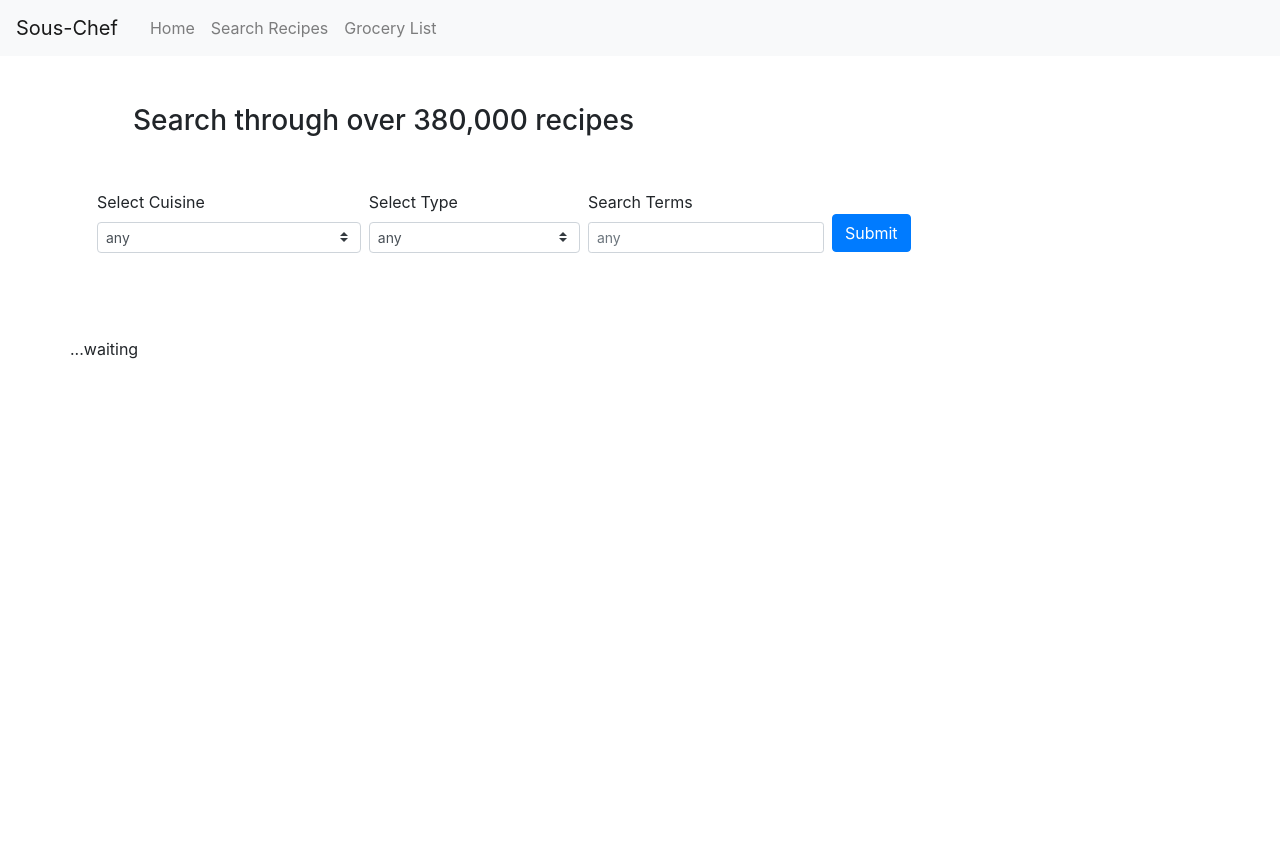
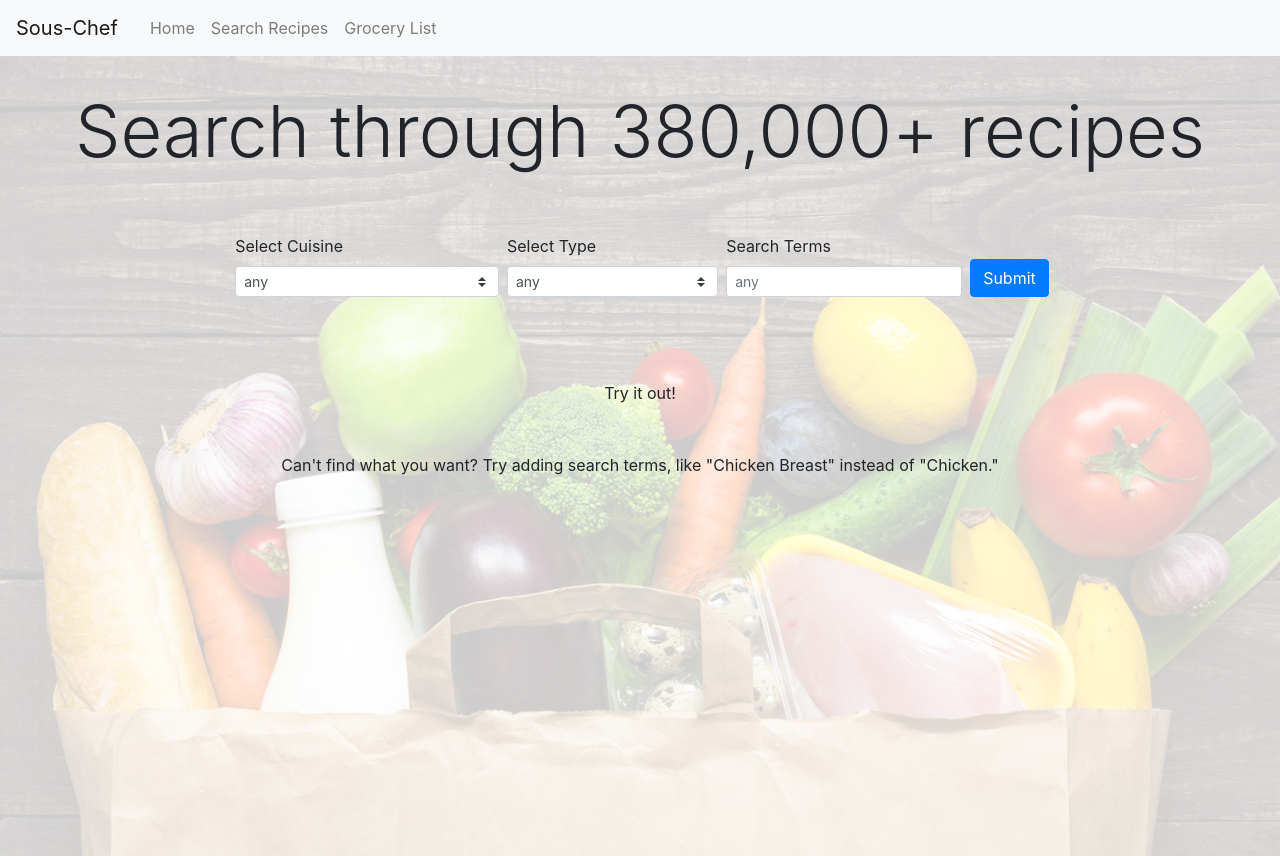
Before and after one commit to dgelok/sous-chef, a React (Create React App) app: page /Search in a window 1280 px wide. Before the commit the page ends 800 px from the top, so only its background shows below. Built offline with nearby package versions, Linux system fonts and the light colour scheme; no server answers.

Commit message:
final version

```diff
--- a/src/App.css
+++ b/src/App.css
@@ -42,7 +42,7 @@
 .bgImage {
   background-image: url("./Groceries.jpg");
   background-color: #cccccc;
-  height: 700px;
+  min-height: 100vh;
   background-attachment: fixed;
   background-position: center;
   background-repeat: no-repeat;
--- a/src/App.js
+++ b/src/App.js
@@ -1,7 +1,7 @@
 import React from 'react'
 import './App.css'
 import { Link } from 'react-router-dom'
-
+import {Button} from 'react-bootstrap'
 
 const App = () => {
   return (
@@ -10,7 +10,7 @@ const App = () => {
         <div className="hero-text">
           <h1 style={{fontSize:"50px"}}>Welcome to SousChef!</h1>
           <h5>Your personalized shopping and meal-prep manager</h5>
-          <Link to="/Search"><button>Get Started</button></Link>
+          <Link to="/Search"><Button>Get Started</Button></Link>
 
         </div>
       </div>
--- a/src/components/Groceries.js
+++ b/src/components/Groceries.js
@@ -4,6 +4,7 @@ import {Row, Container, Button} from 'react-bootstrap'
 import GroceryCard from './GroceryCard'
 import ShoppingCard from './ShoppingCard'
 import {showIngredients} from '../actions/actions'
+import '../css/search.css'
 
 const Groceries = () => {
 
@@ -54,32 +55,46 @@ const Groceries = () => {
     return <ShoppingCard key={index} name={aisle} items={ingObj[aisle]}/>
   })
 
+  let cards;
+  if (myGroceries.length === 0) {
+    cards = "No recipes selected yet. Try finding some new ones and adding them to your cart!"
+  }
+  else {
+      cards = myGroceries.map((r, index) =>{
+      return <GroceryCard key={index} recipe={r} />
+  })
+}
 
-  const cards = myGroceries.map((r, index) =>{
-    return <GroceryCard key={index} recipe={r} />
-  })
-
-
+//   if (props.recipes.length === 0) {
+//     myCards = "Try it out!"
+// }
+// else {
+//     myCards = props.recipes.map((r, index) =>{
+//         return <RecipeCard key={index} recipe={r}/>
+//     })
+// }
 
   return (
     <>
+    <div className="bgImage2">
     <Container>
       <Row className="m-0 d-flex justify-content-center">
-        <h1>Planned Recipes:</h1>
+        <h1 className="display-3 p-4">Planned Recipes</h1>
       </Row>
-      <Row className="m-1">
+      <Row className="m-1 d-flex justify-content-center">
         {cards}
       </Row>
       <Row className="mt-5 d-flex justify-content-center">
-        <h1>Let's go Shopping!</h1>
+        <h1 className="display-3 p-3">Let's go Shopping!</h1>
       </Row>
-      <Row className="mt-5 d-flex justify-content-center">
-        <Button onClick={showIngredientsButton}>Show all Items</Button>
+      <Row className="mt-3 d-flex justify-content-center">
+        <Button className="m-3" onClick={showIngredientsButton}>Re-display all Items</Button>
       </Row>
-      <Row>
+      <Row className='d-flex justify-content-center'>
         {ingredientCards}
       </Row>
     </Container>
+    </div>
     </>
   )
 }
--- a/src/components/GroceryCard.js
+++ b/src/components/GroceryCard.js
@@ -8,8 +8,8 @@ const GroceryCard = (props) => {
     let dispatch = useDispatch()
     let deleteRecipe = () =>{
         console.log('delete button pressed')
-        console.log(props.recipe.id)
-        console.log(props.recipe)
+        // console.log(props.recipe.id)
+        // console.log(props.recipe)
         dispatch(deleteRecipeFromShopping(props.recipe))
         dispatch(deleteFromIngredientsList(props.recipe))
     }
--- a/src/components/MyListItem.js
+++ b/src/components/MyListItem.js
@@ -1,5 +1,5 @@
 import React from 'react'
-import {Form, Button} from 'react-bootstrap'
+import {Form} from 'react-bootstrap'
 import {useDispatch} from 'react-redux'
 import {hideIngredient} from '../actions/actions'
 
--- a/src/components/Recipe.js
+++ b/src/components/Recipe.js
@@ -3,6 +3,7 @@ import {useSelector} from 'react-redux'
 import {Jumbotron, Button, Row, Col} from 'react-bootstrap'
 import {useDispatch} from 'react-redux'
 import {addRecipeToShopping, addToIngredientsList} from '../actions/actions'
+import '../css/search.css'
 
 
 const Recipe = () => {
@@ -12,10 +13,10 @@ const Recipe = () => {
   let myIngredients = useSelector(state => state.ingredientsList)
   let newIngredientsParser = (recipe) =>{
     // const myIngredients = useSelector(state => state.ingredientsList)
-    console.log("so far so good")
-    console.log(recipe)
+    // console.log("so far so good")
+    // console.log(recipe)
     for (let i of recipe.extendedIngredients) {
-            console.log(i)
+            // console.log(i)
             myIngredients.push({
                 aisle: i.aisle,
                 amount: i.amount,
@@ -30,8 +31,10 @@ const Recipe = () => {
   let handleClick = () =>{
     dispatch(addRecipeToShopping(myRecipe))
     newIngredientsParser(myRecipe)
+    console.log("A recipe was added to the shopping list")
   }
   const myRecipe = useSelector(state => state.individualRecipe)
+
 
   //stole this from StackOverflow -- converts API string into valid HTML.
   const renderHTMLContent = (htmlContent) =>
@@ -41,41 +44,36 @@ const Recipe = () => {
 
   let summary = renderHTMLContent(myRecipe.summary)
 
-
-
-  let steps = () =>{
-      myRecipe.analyzedInstructions[0].steps.map((s, index)=>{
+  let steps;
+  if (myRecipe.analyzedInstructions.length === 0) {
+    steps = "no instructions to display!"
+  }
+  else {
+    steps = myRecipe.analyzedInstructions[0].steps.map((s, index)=>{
       return <li key={index}>{s.step}</li>
     })
   }
 
-  let mysteps = steps()
-
-
   return (
     <>
-
+      <div className="bgImage2">
       <Jumbotron className="">
-        <h1>{myRecipe.title}</h1>
+        <h1 className="display-3">{myRecipe.title}</h1>
         <br />
         <img src={myRecipe.image} alt="pic of the recipe"/>
         <p>
-          <Button className="m-2" variant="primary" onClick={handleClick}>Add to Shopping List</Button>
+          <Button className="m-4" variant="primary" onClick={handleClick}>Add to Shopping List</Button>
         </p>
         {summary}
       </Jumbotron>
 
-      <Row>
-        <Col>
+      <Row className="d-flex justify-content-center">
+        <Col className='col-5'>
           <ol>
-
-          {myRecipe.analyzedInstructions[0].steps.map((s, index)=>{
-            return <li key={index}>{s.step}</li>
-          })}
-
+            {steps}
           </ol>
         </Col>
-        <Col>
+        <Col className='col-5'>
           <ul>
             {myRecipe.extendedIngredients.map((r, index) =>{
               return <li key={index}>{r.amount} {r.unit} {r.name}</li>
@@ -83,7 +81,7 @@ const Recipe = () => {
           </ul>
         </Col>
       </Row>
-
+      </div>
           </>
   )
 }
--- a/src/components/Search.js
+++ b/src/components/Search.js
@@ -4,7 +4,7 @@ import SearchResults from './SearchResults'
 import {Container, Row} from 'react-bootstrap'
 // import APIkey from "../APIkeys"
 // import data from '../utils/data'
-import '../App.css'
+import '../css/search.css'
 
 import {connect} from 'react-redux'
 
@@ -27,19 +27,25 @@ class Search extends Component {
     }
 
   render() {
-    console.log("ReRendering")
     return (
       <>
+      <div className='bgImage2'>
         <Container>
-            <h3 className="m-5">Search through over 380,000 recipes</h3>
+          <Row className="d-flex justify-content-center pt-3">
+            <h1 className="mb-5 display-3 pt-3">Search through 380,000+ recipes</h1>
             <SearchInputs changeState={this.changeState}/>
+          </Row>
             <br />
             <br />
             <br />
-            <Row>
-                <SearchResults recipes={this.props.searchResults}/>
-            </Row>
+          <Row className="d-flex justify-content-center">
+            <SearchResults recipes={this.props.searchResults}/>
+          </Row>
+          <Row className="d-flex justify-content-center mt-5">
+            <p>Can't find what you want? Try adding search terms, like "Chicken Breast" instead of "Chicken."</p>
+          </Row>
         </Container>
+      </div>
       </>
     )
   }
--- a/src/components/SearchInputs.js
+++ b/src/components/SearchInputs.js
@@ -24,11 +24,11 @@ class SearchInputs extends Component {
         try {
             let response = await fetch(URL);
             let results = await response.json()
-            console.log(results.results)
+            // console.log(results.results)
             this.props.onSearchUpdate(results.results);
-            console.log("Before change state")
+            // console.log("Before change state")
             this.props.changeState()
-            console.log("After change state")
+            // console.log("After change state")
         }
         catch (error) {
             console.log("didn't work!")
--- a/src/components/SearchResults.js
+++ b/src/components/SearchResults.js
@@ -5,9 +5,9 @@ import RecipeCard from './RecipeCard'
 const SearchResults = (props) => {
 
     let myCards;
-    console.log(props.recipes)
+    // console.log(props.recipes)
     if (props.recipes.length === 0) {
-        myCards = "...waiting"
+        myCards = "Try it out!"
     }
     else {
         myCards = props.recipes.map((r, index) =>{
--- a/src/components/ShoppingCard.js
+++ b/src/components/ShoppingCard.js
@@ -5,11 +5,11 @@ import MyListItem from './MyListItem'
 const shoppingCard = (props) => {
 
 
-  console.log(props.items)
+  // console.log(props.items)
   let filteredList = props.items.filter(item =>{
     return item.isvisible
   })
-  console.log(filteredList)
+  // console.log(filteredList)
 
   let listItems = filteredList.map((item, index) =>{
     let myvar = `${item.amount} ${item.unit} ${item.name}`
--- /dev/null
+++ b/src/css/search.css
@@ -0,0 +1,18 @@
+.bgImage2 {
+    margin: 0px;
+    background-image: url("../Groceries.jpg");
+    background-color: #cccccc;
+    min-height: 100vh;
+    background-attachment: fixed;
+    background-position: center;
+    background-repeat: no-repeat;
+    background-size: cover;
+    box-shadow:inset 0 0 0 2000px rgba(255, 255, 255, 0.8)
+
+
+  }
+
+  /* background-attachment: fixed;
+  background-position: center;
+  background-repeat: no-repeat;
+  background-size: cover; */
```
Also changed, not shown: src/components/RecipeCard.js (+7 -7 lines).
